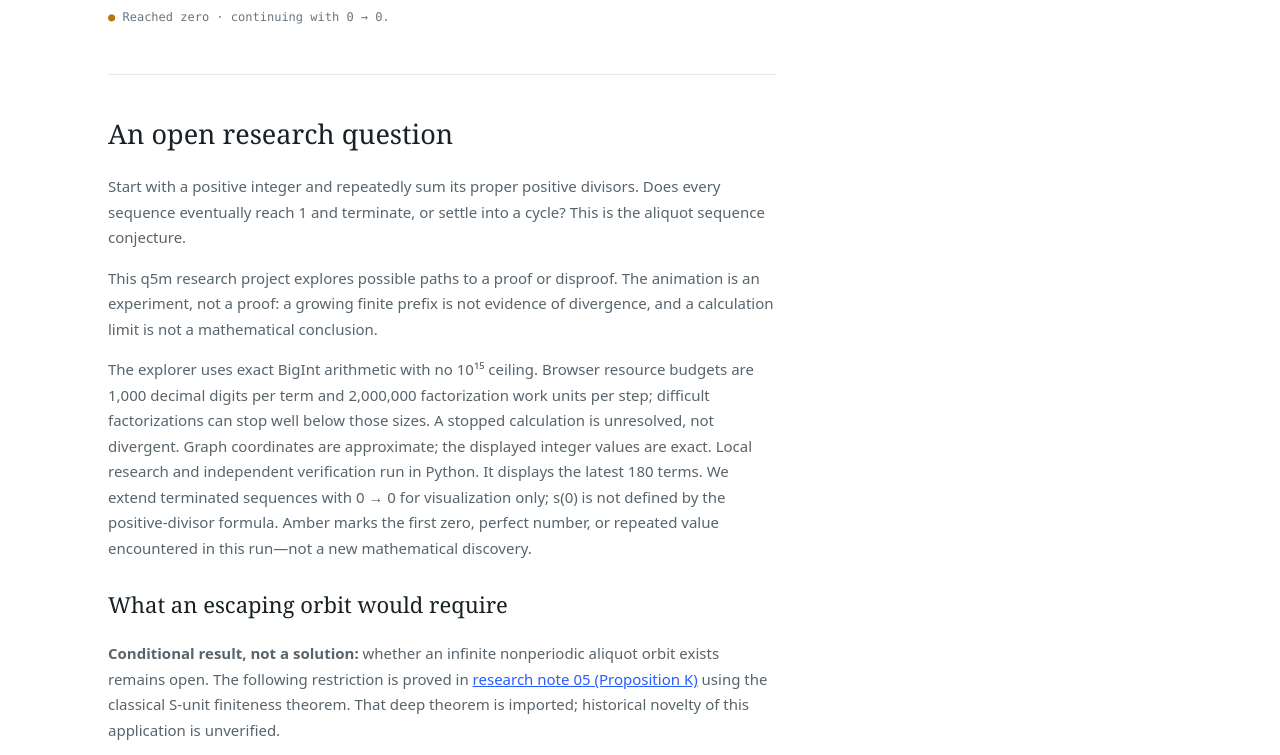
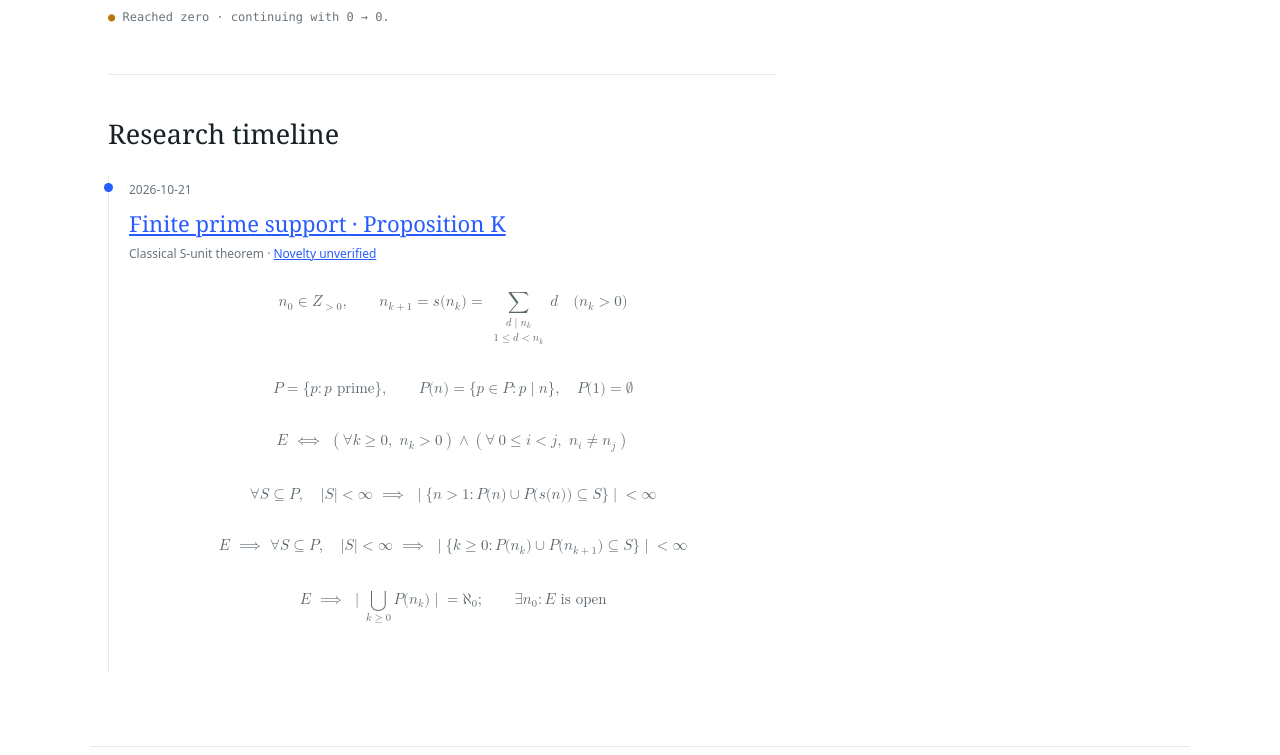
Before and after one commit to q5m-ai/aliquot, a website: page site/index.html in a window 1280 px wide. Shown: the part 1031-1786 px from the top of the page. Drawn offline with Linux system fonts and the light colour scheme.

Commit message:
Present prime-support research as a concise formula timeline

```diff
--- a/site/index.html
+++ b/site/index.html
@@ -80,25 +80,20 @@
 </div>
 <p id="point-help" class="point-help">Hover to inspect · click to pin · click again to close. Keys: ←/→, Enter, Esc.</p>
 <div class="stats"><div><small>INDEX k</small><output id="index">0</output></div><div><small>VALUE <span data-tex="n_k">nₖ</span></small><output id="value">12</output></div><div><small>PEAK</small><output id="peak">12</output></div></div><div id="note" class="note" role="status">Blue: sequence. Amber: first discovery only.</div><section id="research" class="research" aria-labelledby="research-title">
-<h2 id="research-title">An open research question</h2>
-<p>Start with a positive integer and repeatedly sum its proper positive divisors. Does every sequence eventually reach 1 and terminate, or settle into a cycle? This is the aliquot sequence conjecture.</p>
-<p>This q5m research project explores possible paths to a proof or disproof. The animation is an experiment, not a proof: a growing finite prefix is not evidence of divergence, and a calculation limit is not a mathematical conclusion.</p>
-<p>The explorer uses exact BigInt arithmetic with no 10¹⁵ ceiling. Browser resource budgets are 1,000 decimal digits per term and 2,000,000 factorization work units per step; difficult factorizations can stop well below those sizes. A stopped calculation is unresolved, not divergent. Graph coordinates are approximate; the displayed integer values are exact. Local research and independent verification run in Python. It displays the latest 180 terms. We extend terminated sequences with 0 → 0 for visualization only; s(0) is not defined by the positive-divisor formula. Amber marks the first zero, perfect number, or repeated value encountered in this run—not a new mathematical discovery.</p>
-<h3>What an escaping orbit would require</h3>
-<p><strong>Conditional result, not a solution:</strong> whether an infinite nonperiodic aliquot orbit exists remains open. The following restriction is proved in <a href="https://github.com/q5m-ai/aliquot/blob/boring-duck/research/GLOBAL.md">research note 05 (Proposition K)</a> using the classical S-unit finiteness theorem. That deep theorem is imported; historical novelty of this application is unverified.</p>
-<p>Start with a positive integer and sum its proper positive divisors. Stop at zero; the formula does not define s(0).</p>
-<p class="research-formula" data-tex="n_0\in\mathbb Z_{>0},\qquad n_{k+1}=s(n_k)=\sum_{\substack{d\mid n_k\\1\le d<n_k}}d" data-display="true">n₀ is a positive integer; nₖ₊₁ = s(nₖ) = the sum of positive divisors d of nₖ with d &lt; nₖ.</p>
-<p>If the orbit is infinite and nonperiodic, every term is positive and no term repeats: a repeated term would force a cycle.</p>
-<p class="research-formula" data-tex="\forall k\ge0,\ n_k>0;\qquad \forall\,0\le i<j,\ n_i\ne n_j" data-display="true">For every k ≥ 0, nₖ &gt; 0; for every 0 ≤ i &lt; j, nᵢ ≠ nⱼ.</p>
-<p>Let P(n) be the set of prime divisors of n, with P(1) empty, and let ℙ be the set of all primes. Proposition K says that only finitely many source integers n &gt; 1 have both n and s(n) supported on any fixed finite prime set S:</p>
+<h2 id="research-title">Research timeline</h2>
+<ol class="research-timeline">
+<li>
+<time datetime="2026-10-21">2026-10-21</time>
+<h3><a href="https://github.com/q5m-ai/aliquot/blob/main/research/GLOBAL.md">Finite prime support · Proposition K</a></h3>
+<p class="research-source">Classical S-unit theorem · <a href="https://github.com/q5m-ai/aliquot/blob/main/research/LITERATURE.md">Novelty unverified</a></p>
+<p class="research-formula" data-tex="n_0\in\mathbb Z_{>0},\qquad n_{k+1}=s(n_k)=\sum_{\substack{d\mid n_k\\1\le d<n_k}}d\quad(n_k>0)" data-display="true">n₀ is positive; while nₖ &gt; 0, nₖ₊₁ = s(nₖ) is the sum of its proper positive divisors.</p>
+<p class="research-formula" data-tex="\mathbb P=\{p:p\text{ prime}\},\qquad P(n)=\{p\in\mathbb P:p\mid n\},\quad P(1)=\varnothing" data-display="true">ℙ = the primes; P(n) = the prime divisors of n; P(1) = ∅.</p>
+<p class="research-formula" data-tex="\mathcal E\iff\bigl(\forall k\ge0,\ n_k>0\bigr)\land\bigl(\forall\,0\le i<j,\ n_i\ne n_j\bigr)" data-display="true">E means an infinite positive orbit with no repeated terms.</p>
 <p class="research-formula" data-tex="\forall S\subseteq\mathbb P,\quad |S|<\infty\ \Longrightarrow\ \left|\{n>1:P(n)\cup P(s(n))\subseteq S\}\right|<\infty" data-display="true">For each finite prime set S, only finitely many n &gt; 1 have all prime factors of both n and s(n) in S.</p>
-<p>Since an infinite nonperiodic orbit cannot repeat source values, it can visit such adjacent pairs only finitely often:</p>
-<p class="research-formula" data-tex="\forall S\subseteq\mathbb P,\quad |S|<\infty\ \Longrightarrow\ \left|\{k\ge0:P(n_k)\cup P(n_{k+1})\subseteq S\}\right|<\infty" data-display="true">For each finite prime set S, only finitely many indices k have both nₖ and nₖ₊₁ supported on S.</p>
-<p>Consequently such a hypothetical orbit must use infinitely many distinct primes:</p>
-<p class="research-formula" data-tex="\left|\bigcup_{k\ge0}P(n_k)\right|=\aleph_0" data-display="true">The union of the prime-divisor sets P(nₖ) is countably infinite.</p>
-<p>This does not mean every prime occurs, or that a new prime appears at every step. The index restriction requires nonperiodicity: the cycle 6 → 6 uses only the primes 2 and 3 forever. Changing prime support is not itself a contradiction, and these statements do not prove that an escaping orbit exists.</p>
-<figure class="research-whiteboard"><a href="images/prime-support-whiteboard.png"><img src="images/prime-support-whiteboard.png" width="2000" height="1125" loading="lazy" alt="Whiteboard outlining aliquot iteration, distinct positive terms in a hypothetical nonperiodic orbit, finite-prime-support restrictions, and infinitely many occurring primes."></a><figcaption>Original working whiteboard. The corrected, qualified formulas appear above; the photograph is a summary, not the proof. In its first line, read s(n) as s(nₖ). Click to enlarge.</figcaption></figure>
-<p><a href="https://github.com/q5m-ai/aliquot">Research, reproducibility, and future proof attempts ↗</a></p>
+<p class="research-formula" data-tex="\mathcal E\ \Longrightarrow\ \forall S\subseteq\mathbb P,\quad |S|<\infty\ \Longrightarrow\ \left|\{k\ge0:P(n_k)\cup P(n_{k+1})\subseteq S\}\right|<\infty" data-display="true">If E holds, then for each finite prime set S, only finitely many adjacent orbit pairs are supported on S.</p>
+<p class="research-formula" data-tex="\mathcal E\ \Longrightarrow\ \left|\bigcup_{k\ge0}P(n_k)\right|=\aleph_0;\qquad \exists n_0:\mathcal E\ \text{is open}" data-display="true">If E holds, infinitely many distinct primes occur. Whether any such seed exists remains open.</p>
+</li>
+</ol>
 </section></main>
 <footer class="sitefoot shell"><span>Aliquot · A q5m research project</span><span class="right"><a href="https://www.q5m.ai" aria-label="q5m"><svg class="footer-icon" viewBox="0 0 24 24" aria-hidden="true"><g fill="none" stroke="currentColor" stroke-width="2" stroke-linecap="round" stroke-linejoin="round"><circle cx="12" cy="12" r="1" fill="currentColor" stroke="none"/><path d="M20.2 20.2c2.04-2.03.02-7.36-4.5-11.9-4.54-4.52-9.87-6.54-11.9-4.5-2.04 2.03-.02 7.36 4.5 11.9 4.54 4.52 9.87 6.54 11.9 4.5Z"/><path d="M15.7 15.7c4.52-4.54 6.54-9.87 4.5-11.9-2.03-2.04-7.36-.02-11.9 4.5-4.52 4.54-6.54 9.87-4.5 11.9 2.03 2.04 7.36.02 11.9-4.5Z"/></g></svg><span>q5m</span></a><a href="https://github.com/q5m-ai/aliquot"><svg class="footer-icon" viewBox="0 0 16 16" aria-hidden="true"><path fill="currentColor" d="M8 0C3.58 0 0 3.58 0 8c0 3.54 2.29 6.53 5.47 7.59.4.07.55-.17.55-.38 0-.19-.01-.82-.01-1.49-2.01.37-2.53-.49-2.69-.94-.09-.23-.48-.94-.82-1.13-.28-.15-.68-.52-.01-.53.63-.01 1.08.58 1.23.82.72 1.21 1.87.87 2.33.66.07-.52.28-.87.51-1.07-1.78-.2-3.64-.89-3.64-3.95 0-.87.31-1.59.82-2.15-.08-.2-.36-1.02.08-2.12 0 0 .67-.21 2.2.82A7.7 7.7 0 0 1 8 3.84a7.7 7.7 0 0 1 2 .27c1.53-1.04 2.2-.82 2.2-.82.44 1.1.16 1.92.08 2.12.51.56.82 1.27.82 2.15 0 3.07-1.87 3.75-3.65 3.95.29.25.54.73.54 1.48 0 1.07-.01 1.93-.01 2.2 0 .21.15.46.55.38A8.01 8.01 0 0 0 16 8c0-4.42-3.58-8-8-8Z"/></svg><span>GitHub</span></a></span></footer>
 </body>
--- a/site/site.css
+++ b/site/site.css
@@ -43,6 +43,6 @@ header.site{display:flex;align-items:baseline;gap:10px;padding-top:26px;margin-b
 nav.site{display:flex;gap:16px;align-items:baseline;margin-left:auto;font-size:15px;font-weight:500;flex-wrap:wrap}nav.site a{color:#68747e;text-decoration:none}nav.site a:hover,nav.site a[aria-current]{color:var(--ink)}
 footer.sitefoot{margin-top:24px;padding-top:18px;padding-bottom:26px;border-top:1px solid var(--line);display:flex;align-items:center;justify-content:space-between;flex-wrap:wrap;gap:10px;font:500 11px/1.65 Outfit,ui-sans-serif,system-ui,sans-serif;text-transform:uppercase;letter-spacing:.08em;color:#68747e}footer.sitefoot a{color:inherit;text-decoration:none;display:inline-flex;align-items:center;gap:5px}footer.sitefoot a:hover{color:var(--ink)}footer.sitefoot .right{display:inline-flex;gap:16px}.footer-icon{display:inline-block;width:14px;height:14px}
 .research{border-top:1px solid var(--line);margin-top:30px;padding-top:18px;max-width:78ch;color:#58646c;line-height:1.7;font:15px/1.7 ui-sans-serif,system-ui,sans-serif}.research h2{color:var(--ink);font:500 27px Georgia,serif}.research a{color:var(--blue)}
-.research h3{color:var(--ink);font:500 22px Georgia,serif;margin-top:28px}.research-formula{max-width:100%;overflow-x:auto;padding:10px 0}.research-whiteboard{margin:24px 0}.research-whiteboard img{display:block;width:100%;height:auto;border:1px solid var(--line);border-radius:6px}.research-whiteboard figcaption{font-size:13px;line-height:1.5;margin-top:8px}
+.research h3{color:var(--ink);font:500 22px Georgia,serif;margin:6px 0}.research-formula{max-width:100%;overflow-x:auto;padding:10px 0}.research-timeline{list-style:none;margin:24px 0;padding:0 0 0 20px;border-left:1px solid var(--line)}.research-timeline>li{position:relative;padding:0 0 24px;min-width:0}.research-timeline>li:before{content:'';position:absolute;left:-25px;top:7px;width:9px;height:9px;border-radius:50%;background:var(--blue)}.research-timeline time,.research-source{font-size:12px;color:#68747e}.research-source{margin:6px 0 18px}
 .skip{position:absolute;left:18px;top:-100px;background:white;color:var(--ink);padding:10px}.skip:focus{top:0}a:focus-visible,button:focus-visible,input:focus-visible,select:focus-visible{outline:2px solid var(--blue);outline-offset:3px}
 @media(max-width:500px){.stats{gap:6px}header.site{padding-top:18px}nav.site{gap:12px;font-size:13px}}
```
Also changed, not shown: tests/explorer.test.mjs (+1 -1 lines), 2 other files.
